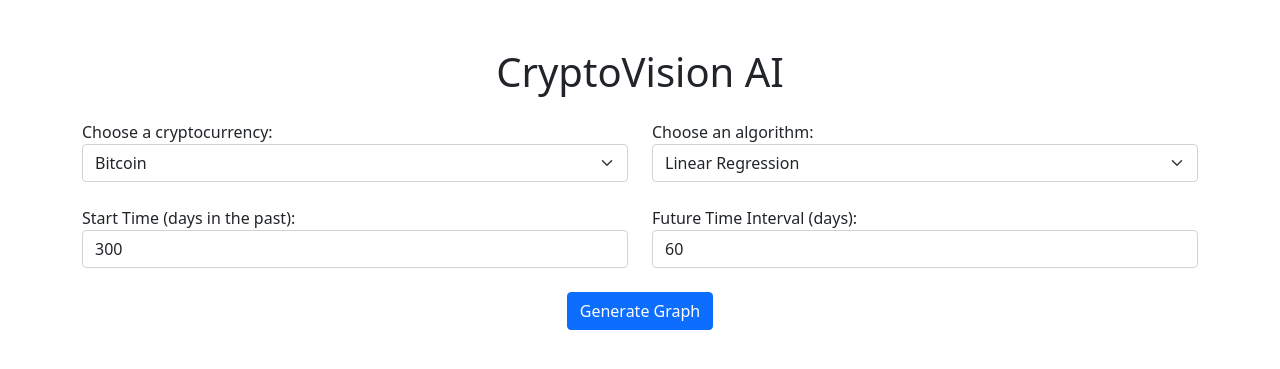
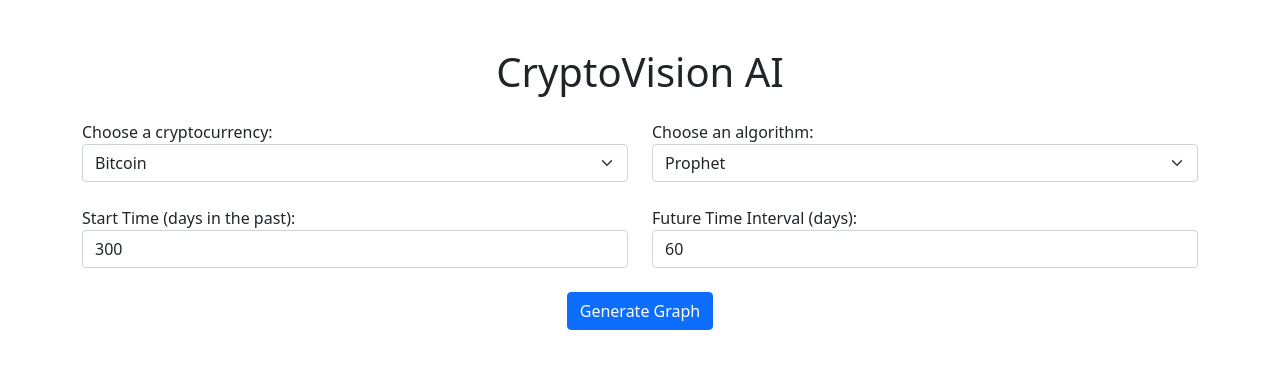
Before and after one commit to rasnarim/cryptovision-ai-backend, a Flask app: page / in a window 1280 px wide. Shown: the top 369 px of the page. Run offline with Flask 3, Linux system fonts and the light colour scheme; some libraries are stand-ins or nearby versions.

Commit message:
change the default values of the type of the algorithm in the form.

```diff
--- a/templates/index.html
+++ b/templates/index.html
@@ -39,8 +39,8 @@
             <div class="col-md-6">
                 <label for="algorithmSelect">Choose an algorithm:</label>
                 <select id="algorithmSelect" class="form-select">
-                    <option value="Linear Regression">Linear Regression</option>
-                    <option value="Prophet">Prophet</option>
+                    <option value="Linear Regression">Prophet</option>
+                    <option value="Prophet">ProphetLinear Regression</option>
                 </select>
             </div>
         </div>
```
